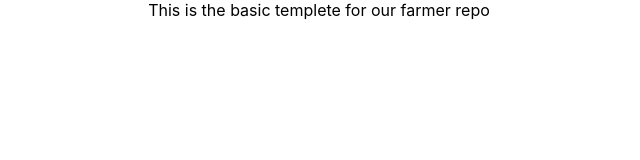
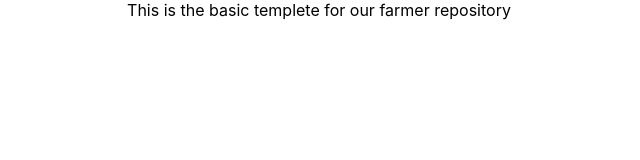
Before and after one commit to 44donin/farmrep, a React (Create React App) app: page / in a window 1280 px wide. Shown: the top 160 px of the page, without its empty margins (321-961 px from the left). Built offline with nearby package versions, Linux system fonts and the light colour scheme.

Commit message:
updated add.js
Changed the spelling repo to repositry

```diff
--- a/src/App.js
+++ b/src/App.js
@@ -4,7 +4,7 @@ import './App.css';
 function App() {
   return (
     <div className="App">
-        This is the basic templete for our farmer repo
+        This is the basic templete for our farmer repository
     </div>
   );
 }
```
